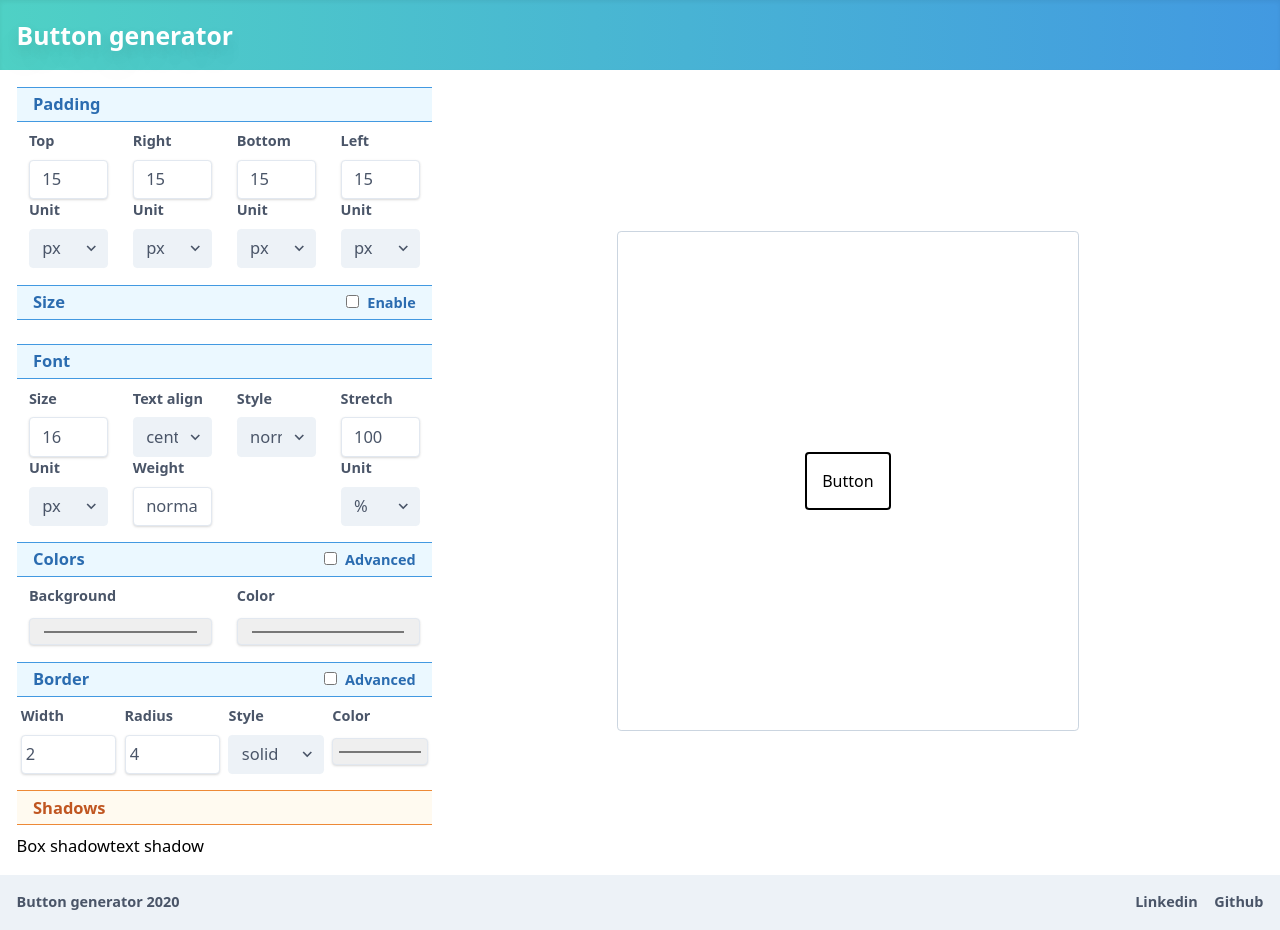
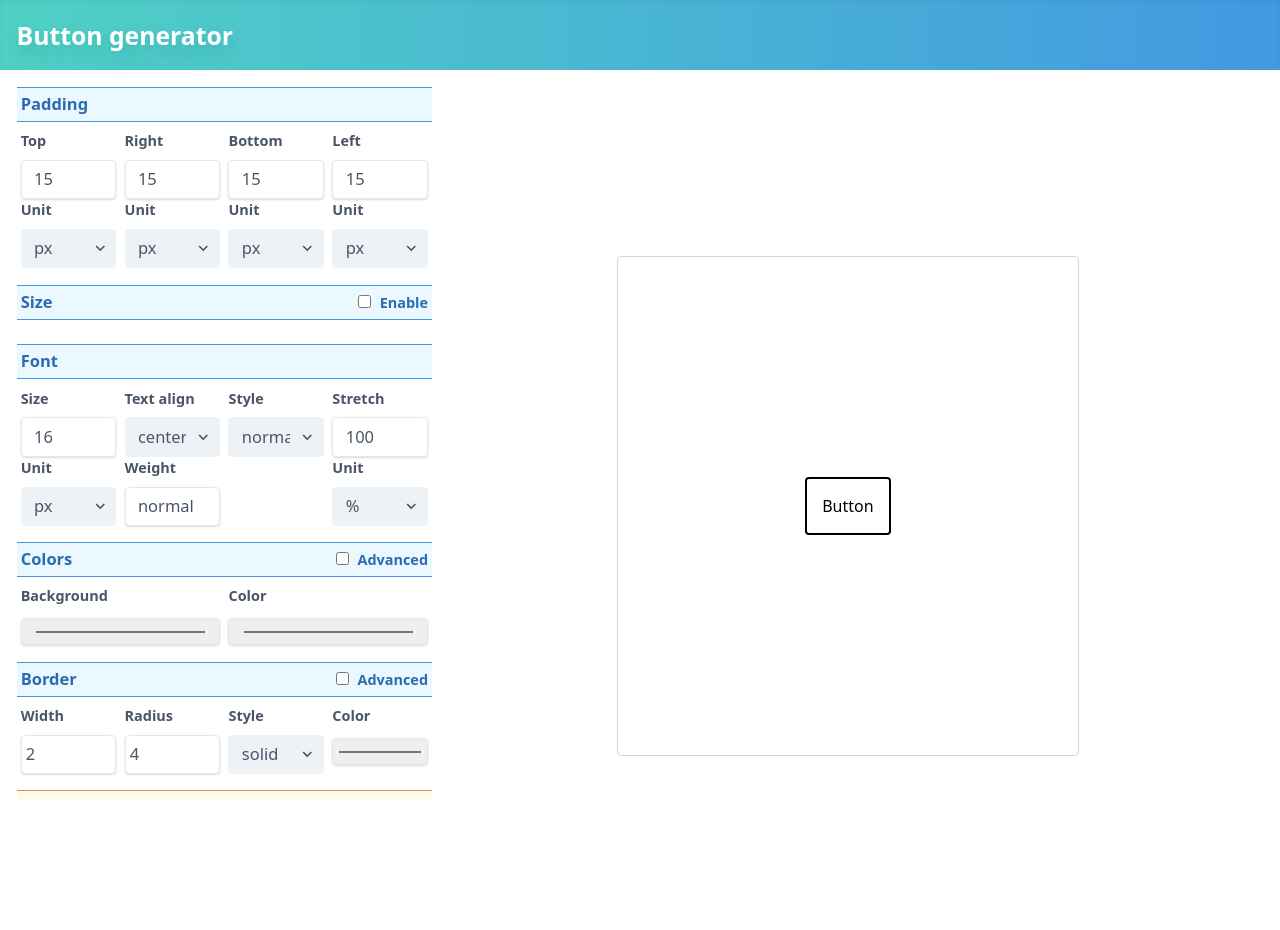
Before and after one commit to Matej-ch/button-generator, a Vue app: page / in a window 1280 px wide. After the commit the page ends 800 px from the top, so only its background shows below. Built offline with nearby package versions, Linux system fonts and the light colour scheme.

Commit message:
added shadows text and box closes #1

```diff
--- a/src/components/borderOpt.vue
+++ b/src/components/borderOpt.vue
@@ -1,6 +1,6 @@
 <template>
     <div class="pb-4 flex flex-wrap">
-        <div class="bg-blue-100 border-t border-b border-blue-500 text-blue-700 px-4 py-1 w-full mb-2">
+        <div class="bg-blue-100 border-t border-b border-blue-500 text-blue-700 px-1 py-1 w-full mb-2">
             <p class="font-bold flex">Border
                 <span class="ml-auto">
                     <input class="mr-2 leading-tight" type="checkbox" @click="enableAdvBorder()">
--- a/src/components/btnGenerator.vue
+++ b/src/components/btnGenerator.vue
@@ -1,5 +1,5 @@
 <template>
-<div class="flex flex-col h-screen justify-between">
+<div class="flex flex-col h-screen justify-between overflow-auto">
     <header-component/>
 
     <div class="px-4 flex flex-wrap w-full">
@@ -22,14 +22,8 @@
                         @enableAdvanced="enableAdvancedBorder"
                         @dropdownChange="onChangeChild" />
 
-            <div class="pb-4 flex flex-wrap">
-                <div class="bg-orange-100 border-t border-b border-orange-500 text-orange-700 px-4 py-1 w-full mb-2">
-                    <p class="font-bold">Shadows</p>
-                </div>
+            <shadow-opt :btnStyle="btnStyle"/>
 
-                <div>Box shadow</div>
-                <div>text shadow</div>
-            </div>
         </div>
 
         <preview-btn :btnStyle="style"></preview-btn>
@@ -50,10 +44,13 @@ import HeaderComponent from "@/components/headerComponent";
 import FooterComponent from "@/components/footerComponent";
 import FontOpt from "@/components/fontOpt";
 import ColorOpt from "@/components/colorOpt";
+import ShadowOpt from "@/components/shadowOpt";
 
 export default {
     name: "btnGenerator",
-    components: {ColorOpt, FontOpt, FooterComponent, HeaderComponent, PreviewBtn, BorderOpt, SizeOpt, PaddingOpt},
+    components: {
+        ShadowOpt,
+        ColorOpt, FontOpt, FooterComponent, HeaderComponent, PreviewBtn, BorderOpt, SizeOpt, PaddingOpt},
     data: function() {
         return {
             btnStyle: {
@@ -98,6 +95,8 @@ export default {
                 borderTopRightRadius: '',
                 borderBottomRightRadius: '',
                 borderBottomLeftRadius: '',
+                textShadow: '',
+                boxShadow: '',
 
             },
             units: {
@@ -135,6 +134,8 @@ export default {
                 paddingLeft: `${this.btnStyle.paddingLeft}${this.units.paddingLeft}`,
                 color: this.btnStyle.color,
                 backgroundColor: this.btnStyle.backgroundColor,
+                textShadow: this.btnStyle.textShadow,
+                boxShadow: this.btnStyle.boxShadow,
             };
 
             if(this.btnStyle.fontStyle === 'oblique') {
--- a/src/components/colorOpt.vue
+++ b/src/components/colorOpt.vue
@@ -1,6 +1,6 @@
 <template>
     <div class="pb-4 flex flex-wrap">
-        <div class="bg-blue-100 border-t border-b border-blue-500 text-blue-700 px-4 py-1 w-full mb-2">
+        <div class="bg-blue-100 border-t border-b border-blue-500 text-blue-700 px-1 py-1 w-full mb-2">
             <p class="font-bold flex">
                 Colors
                 <span class="ml-auto">
@@ -10,7 +10,7 @@
             </p>
         </div>
 
-        <div class="w-1/2 px-3">
+        <div class="w-1/2 px-1">
             <label class="block text-gray-700 text-sm font-bold mb-2" for="backgroundColor">Background</label>
             <input
                 class="shadow appearance-none border rounded w-full py-2 px-3 text-gray-700 leading-tight focus:outline-none focus:shadow-outline"
@@ -20,7 +20,7 @@
                 v-model="btnStyle.backgroundColor">
         </div>
 
-        <div class="w-1/2 px-3">
+        <div class="w-1/2 px-1">
             <label class="block text-gray-700 text-sm font-bold mb-2" for="color">Color</label>
             <input
                 class="shadow appearance-none border rounded w-full py-2 px-3 text-gray-700 leading-tight focus:outline-none focus:shadow-outline"
--- a/src/components/fontOpt.vue
+++ b/src/components/fontOpt.vue
@@ -1,10 +1,10 @@
 <template>
     <div class="pb-4 flex flex-wrap">
-        <div class="bg-blue-100 border-t border-b border-blue-500 text-blue-700 px-4 py-1 w-full mb-2">
+        <div class="bg-blue-100 border-t border-b border-blue-500 text-blue-700 px-1 py-1 w-full mb-2">
             <p class="font-bold">Font</p>
         </div>
 
-        <div class="w-1/4 px-3">
+        <div class="w-1/4 px-1">
             <label class="block text-gray-700 text-sm font-bold mb-2" for="fontSize">Size</label>
             <input
                 class="shadow appearance-none border rounded w-full py-2 px-3 text-gray-700 leading-tight focus:outline-none focus:shadow-outline"
@@ -15,7 +15,7 @@
             <Dropdown label="Unit" :obj="units" unitType="fontSize" :options="['px','pt','pc','em','ex','rem','%']"/>
         </div>
 
-        <div class="w-1/4 px-3">
+        <div class="w-1/4 px-1">
             <Dropdown label="Text align" :obj="btnStyle" unitType="textAlign" :options="['left','right','center','justify']"/>
 
             <label class="block text-gray-700 text-sm font-bold mb-2" for="fontWeight">Weight</label>
@@ -27,7 +27,7 @@
                 v-model="btnStyle.fontWeight">
         </div>
 
-        <div class="w-1/4 px-3">
+        <div class="w-1/4 px-1">
             <Dropdown label="Style" :obj="btnStyle" unitType="fontStyle" :options="['normal','italic','oblique']"/>
 
             <label v-show="btnStyle.fontStyle === 'oblique'" class="block text-gray-700 text-sm font-bold mb-2" for="fontStyleDeg">Deg</label>
@@ -39,7 +39,7 @@
 
         </div>
 
-        <div class="w-1/4 px-3">
+        <div class="w-1/4 px-1">
             <label class="block text-gray-700 text-sm font-bold mb-2" for="fontStretch">Stretch</label>
             <input
                 class="shadow appearance-none border rounded w-full py-2 px-3 text-gray-700 leading-tight focus:outline-none focus:shadow-outline"
--- a/src/components/paddingOpt.vue
+++ b/src/components/paddingOpt.vue
@@ -1,10 +1,10 @@
 <template>
     <div class="pb-4 flex flex-wrap">
-        <div class="bg-blue-100 border-t border-b border-blue-500 text-blue-700 px-4 py-1 w-full mb-2">
+        <div class="bg-blue-100 border-t border-b border-blue-500 text-blue-700 px-1 py-1 w-full mb-2">
             <p class="font-bold">Padding</p>
         </div>
 
-        <div class="w-1/4 px-3">
+        <div class="w-1/4 px-1">
             <label class="block text-gray-700 text-sm font-bold mb-2" for="paddingTop">Top</label>
             <input
                 class="shadow appearance-none border rounded w-full py-2 px-3 text-gray-700 leading-tight focus:outline-none focus:shadow-outline"
@@ -16,7 +16,7 @@
             <Dropdown label="Unit" :obj="units" unitType="paddingTop" :options="['px','pt','pc','em','ex','rem']"></Dropdown>
         </div>
 
-        <div class="w-1/4 px-3">
+        <div class="w-1/4 px-1">
             <label class="block text-gray-700 text-sm font-bold mb-2" for="paddingRight">Right</label>
             <input
                 class="shadow appearance-none border rounded w-full py-2 px-3 text-gray-700 leading-tight focus:outline-none focus:shadow-outline"
@@ -28,7 +28,7 @@
             <Dropdown label="Unit" :obj="units" unitType="paddingRight" :options="['px','pt','pc','em','ex','rem']"></Dropdown>
         </div>
 
-        <div class="w-1/4 px-3">
+        <div class="w-1/4 px-1">
             <label class="block text-gray-700 text-sm font-bold mb-2" for="paddingBottom">Bottom</label>
             <input
                 class="shadow appearance-none border rounded w-full py-2 px-3 text-gray-700 leading-tight focus:outline-none focus:shadow-outline"
@@ -40,7 +40,7 @@
             <Dropdown label="Unit" :obj="units" unitType="paddingBottom" :options="['px','pt','pc','em','ex','rem']"></Dropdown>
         </div>
 
-        <div class="w-1/4 px-3">
+        <div class="w-1/4 px-1">
             <label class="block text-gray-700 text-sm font-bold mb-2" for="paddingLeft">Left</label>
             <input
                 class="shadow appearance-none border rounded w-full py-2 px-3 text-gray-700 leading-tight focus:outline-none focus:shadow-outline"
--- a/src/components/shadowOpt.vue
+++ b/src/components/shadowOpt.vue
@@ -1,10 +1,152 @@
 <template>
+    <div class="pb-4 flex flex-wrap">
+        <div class="bg-orange-100 border-t border-b border-orange-500 text-orange-700 px-1 py-1 w-full mb-2">
+            <p class="font-bold">Shadows</p>
+        </div>
 
+        <div class="w-full flex flex-wrap pb-6">
+            <h4 class="flex w-full px-1">
+                <span class="font-bold">Text shadow</span>
+                <span class="ml-auto">
+                    <input class="mr-2 leading-tight" type="checkbox" @click="enableTextShadow()">
+                    <span class="text-sm">Enable</span>
+                </span>
+            </h4>
+
+            <div class="w-1/4 px-1" v-show="this.textShadow">
+                <label class="block text-gray-700 text-sm font-bold mb-2" for="textShadowOffsetX">Offset x</label>
+                <input
+                    class="shadow appearance-none border rounded w-full py-2 px-3 text-gray-700 leading-tight focus:outline-none focus:shadow-outline"
+                    id="textShadowOffsetX"
+                    type="number"
+                    placeholder="background color"
+                    v-model="textShadowStyle.offsetX">
+            </div>
+
+            <div class="w-1/4 px-1" v-show="this.textShadow">
+                <label class="block text-gray-700 text-sm font-bold mb-2" for="textShadowOffsetY">Offset y</label>
+                <input
+                    class="shadow appearance-none border rounded w-full py-2 px-3 text-gray-700 leading-tight focus:outline-none focus:shadow-outline"
+                    id="textShadowOffsetY"
+                    type="number"
+                    placeholder="background color"
+                    v-model="textShadowStyle.offsetY">
+            </div>
+
+            <div class="w-1/4 px-1" v-show="this.textShadow">
+                <label class="block text-gray-700 text-sm font-bold mb-2" for="textShadowBlurRadius">Blur radius</label>
+                <input
+                    class="shadow appearance-none border rounded w-full py-2 px-3 text-gray-700 leading-tight focus:outline-none focus:shadow-outline"
+                    id="textShadowBlurRadius"
+                    type="number"
+                    placeholder="background color"
+                    v-model="textShadowStyle.blurRadius">
+            </div>
+
+            <div class="w-1/4 px-1" v-show="this.textShadow">
+                <label class="block text-gray-700 text-sm font-bold mb-2" for="textShadowColor">Color</label>
+                <input
+                    class="shadow appearance-none border rounded w-full py-2 px-3 text-gray-700 leading-tight focus:outline-none focus:shadow-outline"
+                    id="textShadowColor"
+                    type="color"
+                    placeholder="text shadow color"
+                    v-model="textShadowStyle.color">
+            </div>
+
+        </div>
+
+        <div class="w-full flex flex-wrap">
+            <h4 class="flex w-full px-1"><span class="font-bold">Box shadow</span>
+                <span class="ml-auto">
+                    <input class="mr-2 leading-tight" type="checkbox" @click="enableBoxShadow()">
+                    <span class="text-sm">Enable</span>
+                </span>
+            </h4>
+
+            <div class="w-1/4 px-1" v-show="this.boxShadow">
+                <label class="block text-gray-700 text-sm font-bold mb-2" for="boxShadowOffsetX">Offset x</label>
+                <input
+                    class="shadow appearance-none border rounded w-full py-2 px-3 text-gray-700 leading-tight focus:outline-none focus:shadow-outline"
+                    id="boxShadowOffsetX"
+                    type="number"
+                    placeholder="background color"
+                    v-model="boxShadowStyle.offsetX">
+            </div>
+
+            <div class="w-1/4 px-1" v-show="this.boxShadow">
+                <label class="block text-gray-700 text-sm font-bold mb-2" for="boxShadowOffsetY">Offset y</label>
+                <input
+                    class="shadow appearance-none border rounded w-full py-2 px-3 text-gray-700 leading-tight focus:outline-none focus:shadow-outline"
+                    id="boxShadowOffsetY"
+                    type="number"
+                    placeholder="background color"
+                    v-model="boxShadowStyle.offsetY">
+            </div>
+
+            <div class="w-1/4 px-1" v-show="this.boxShadow">
+                <label class="block text-gray-700 text-sm font-bold mb-2" for="boxShadowBlurRadius">Blur radius</label>
+                <input
+                    class="shadow appearance-none border rounded w-full py-2 px-3 text-gray-700 leading-tight focus:outline-none focus:shadow-outline"
+                    id="boxShadowBlurRadius"
+                    type="number"
+                    placeholder="background color"
+                    v-model="boxShadowStyle.blurRadius">
+            </div>
+
+            <div class="w-1/4 px-1" v-show="this.boxShadow">
+                <label class="block text-gray-700 text-sm font-bold mb-2" for="boxShadowColor">Color</label>
+                <input
+                    class="shadow appearance-none border rounded w-full py-2 px-3 text-gray-700 leading-tight focus:outline-none focus:shadow-outline"
+                    id="boxShadowColor"
+                    type="color"
+                    placeholder="box shadow color"
+                    v-model="boxShadowStyle.color">
+            </div>
+        </div>
+    </div>
 </template>
 
 <script>
 export default {
-name: "shadowOpt"
+    name: "shadowOpt",
+    props: {
+        btnStyle: Object,
+    },
+    data: function (){
+        return {
+            textShadow: false,
+            boxShadow: false,
+            textShadowStyle: {
+                offsetX: '1',
+                offsetY: '1',
+                blurRadius: '2',
+                color: 'black'
+            },
+            boxShadowStyle: {
+                offsetX: '1',
+                offsetY: '1',
+                blurRadius: '2',
+                color: 'black'
+            }
+        }
+    },
+    methods: {
+        enableTextShadow() {
+            this.textShadow = !this.textShadow;
+
+            if (this.textShadow) {
+                this.btnStyle.textShadow = `${this.textShadowStyle.offsetX}px ${this.textShadowStyle.offsetY}px ${this.textShadowStyle.blurRadius}px ${this.textShadowStyle.color}`;
+            }
+        },
+
+        enableBoxShadow() {
+            this.boxShadow = !this.boxShadow;
+
+            if (this.boxShadow) {
+                this.btnStyle.boxShadow = `${this.boxShadowStyle.offsetX}px ${this.boxShadowStyle.offsetY}px ${this.boxShadowStyle.blurRadius}px ${this.boxShadowStyle.color}`;
+            }
+        }
+    }
 }
 </script>
 
--- a/src/components/sizeOpt.vue
+++ b/src/components/sizeOpt.vue
@@ -1,6 +1,6 @@
 <template>
     <div class="pb-4 flex flex-wrap">
-        <div class="bg-blue-100 border-t border-b border-blue-500 text-blue-700 px-4 py-1 w-full mb-2">
+        <div class="bg-blue-100 border-t border-b border-blue-500 text-blue-700 px-1 py-1 w-full mb-2">
             <p class="font-bold flex">
                 Size
                 <span class="ml-auto">
--- a/tailwind.config.js
+++ b/tailwind.config.js
@@ -1,6 +1,6 @@
 module.exports = {
   purge: {
-    enabled: true,
+    enabled: false,
     content: ['./src/**/*.vue'],
   },
   theme: {
```
